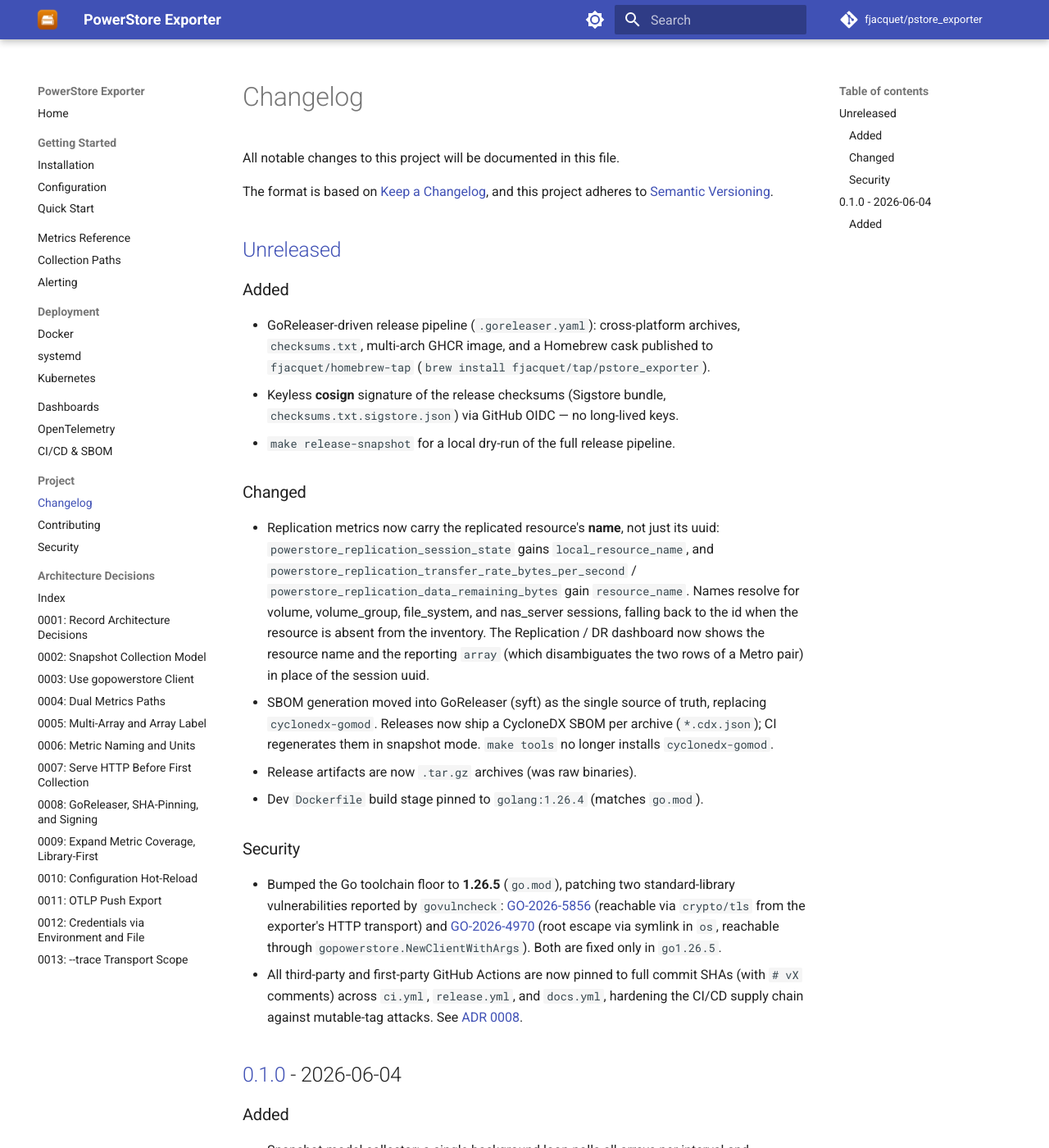
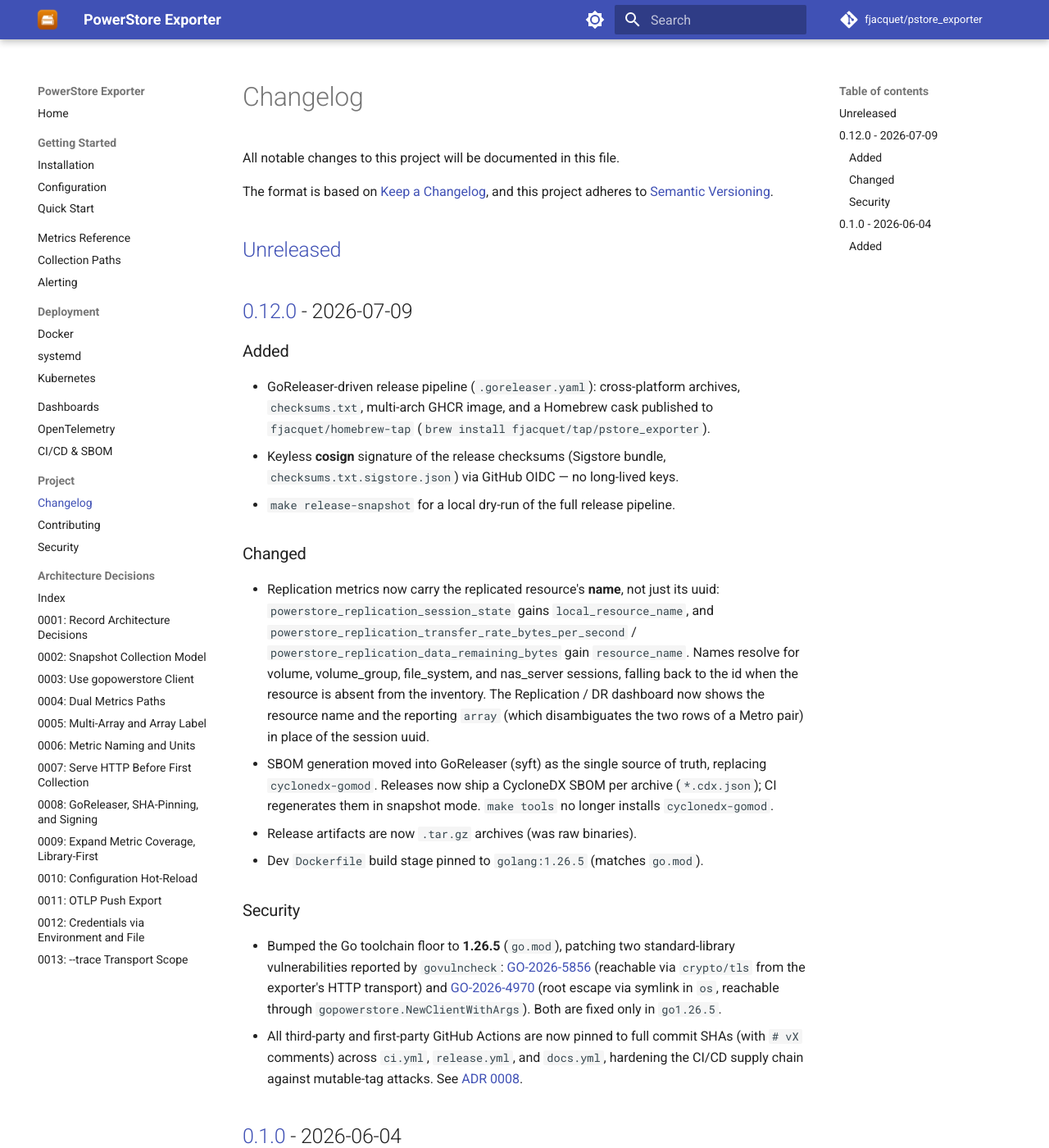
Before and after one commit to fjacquet/pstore_exporter, an MkDocs documentation site: the page built from docs/changelog.md, in a window 1280 px wide and 1400 px high. Shown: the whole window at 82% size. Built offline with MkDocs 1.6.1 and Material for MkDocs 9.7.7, drawn with Linux system fonts in a browser that asks for light colours; comment, search, counter and statistics services are not loaded.

Commit message:
chore(release): prepare v0.12.0
Cut the [Unreleased] section to [0.12.0] and align the dev Dockerfile
build stage with the go.mod toolchain floor (1.26.4 -> 1.26.5), which
the previous pin no longer matched after the stdlib CVE bump.

Co-Authored-By: Claude Opus 4.8 (1M context) <noreply@anthropic.com>

```diff
--- a/docs/changelog.md
+++ b/docs/changelog.md
@@ -6,6 +6,8 @@ The format is based on [Keep a Changelog](https://keepachangelog.com/en/1.1.0/),
 and this project adheres to [Semantic Versioning](https://semver.org/spec/v2.0.0.html).
 
 ## [Unreleased]
+
+## [0.12.0] - 2026-07-09
 
 ### Added
 
@@ -31,7 +33,7 @@ and this project adheres to [Semantic Versioning](https://semver.org/spec/v2.0.0
   (`*.cdx.json`); CI regenerates them in snapshot mode. `make tools` no longer
   installs `cyclonedx-gomod`.
 - Release artifacts are now `.tar.gz` archives (was raw binaries).
-- Dev `Dockerfile` build stage pinned to `golang:1.26.4` (matches `go.mod`).
+- Dev `Dockerfile` build stage pinned to `golang:1.26.5` (matches `go.mod`).
 
 ### Security
 
@@ -73,5 +75,6 @@ and this project adheres to [Semantic Versioning](https://semver.org/spec/v2.0.0
 - MkDocs-Material documentation site.
 - GitHub Actions workflows for CI, release, and docs publication.
 
-[Unreleased]: https://github.com/fjacquet/pstore_exporter/compare/v0.1.0...main
+[Unreleased]: https://github.com/fjacquet/pstore_exporter/compare/v0.12.0...main
+[0.12.0]: https://github.com/fjacquet/pstore_exporter/compare/v0.1.0...v0.12.0
 [0.1.0]: https://github.com/fjacquet/pstore_exporter/releases/tag/v0.1.0
```
Also changed, not shown: 1 other file.
